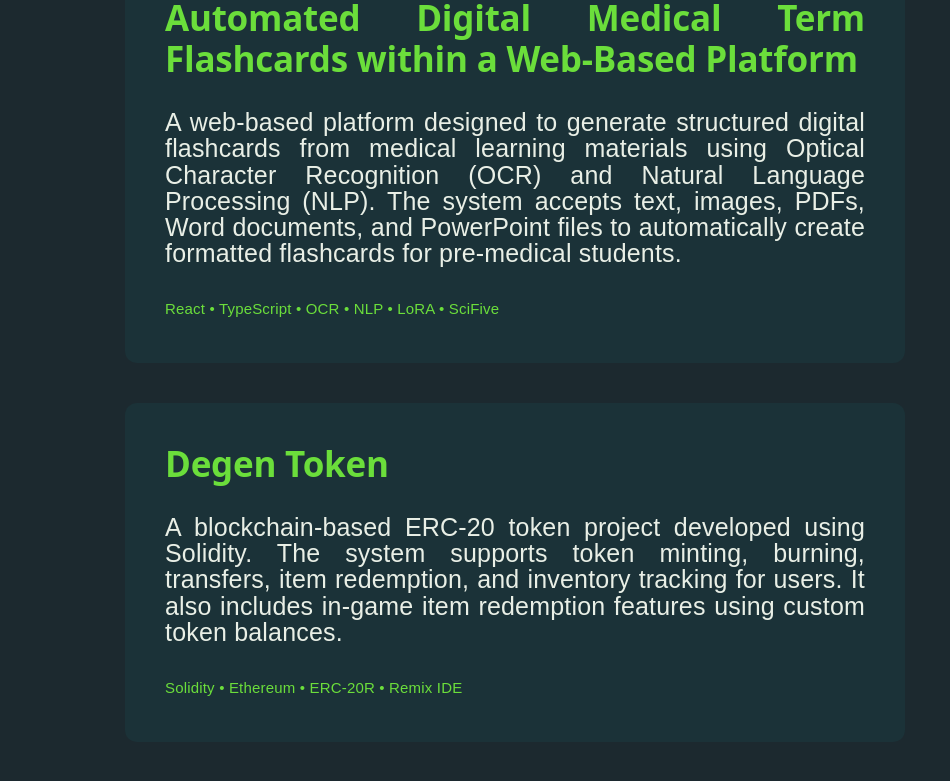
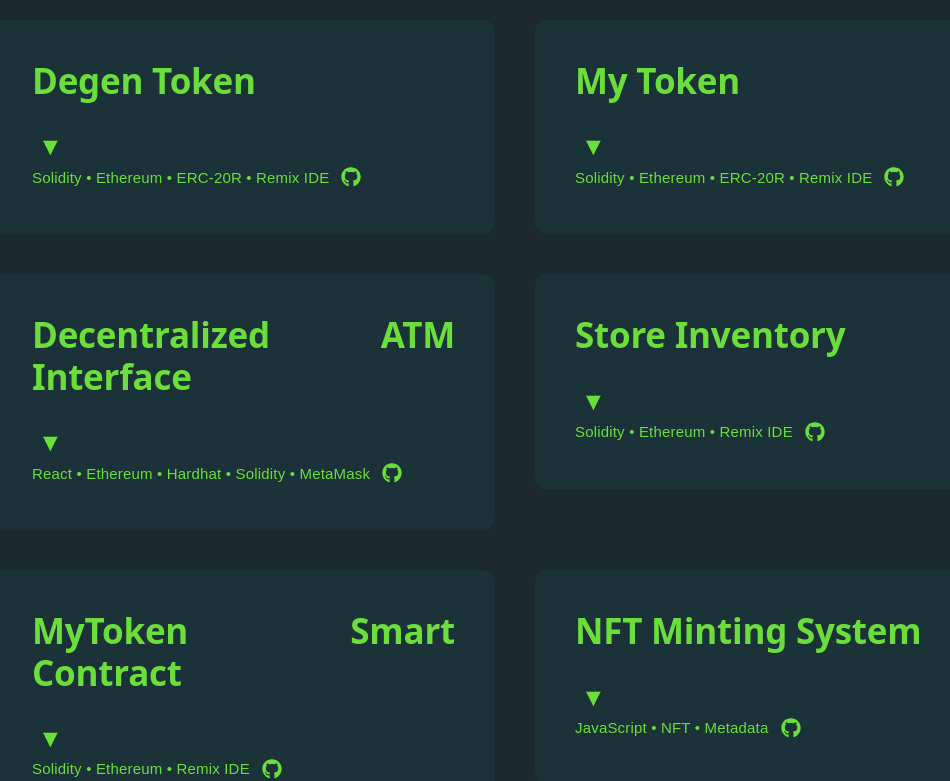
Before and after one commit to MarcAdornado12/website-portfolio, a React (Vite) app: page /projects in a window 1280 px wide. Shown: the part 1039-1820 px from the top of the page, without its empty margins (125-1075 px from the left). Built offline with nearby package versions, Linux system fonts and the light colour scheme.

Commit message:
Updated the project page

```diff
--- a/src/App.css
+++ b/src/App.css
@@ -220,7 +220,7 @@ body {
 /*PROJECT*/
 .projectPage {
   min-height: 100vh;
-  padding: 80px 120px;
+  padding: 40px;
   text-align: center;
 }
 
@@ -238,19 +238,20 @@ body {
 }
 
 .projectList {
-  display: flex;
-  flex-direction: column;
+  display: grid;
+  grid-template-columns: 1fr 1fr;
   gap: 40px;
-  align-items: center;
+  max-width: 1600px;
+  width: 100%;
+  margin: 0 auto;
+  align-items: start;
 }
 
 .projectCard {
-  width: 700px;
   padding: 40px;
   background-color: #1b3238;
   border-radius: 12px;
   text-align: left;
-
 }
 
 .projectCard h2 {
@@ -261,6 +262,14 @@ body {
   color: #6bde3b;
 }
 
+.projectCard button {
+  background: none;
+  border: none;
+  color: #6bde3b;
+  font-size: 25px;
+  cursor: pointer;
+}
+
 .projectCard p {
   font-size: 25px;
   margin-bottom: 30px;
@@ -269,7 +278,20 @@ body {
 }
 
 .projectCard .techUsed {
+  display: flex;
+  align-items: center;
+  gap: 12px;
   font-size: 15px;
+  margin-bottom: 1px;
   color: #6bde3b;
-  margin-bottom: 1px;
 }
+
+.projectCard a {
+  font-size: 20px;
+  color: #6bde3b;
+  margin-top: 5px;
+}
+
+.projectCard a:hover{
+  color: #e9efe6;
+}
--- a/src/pages/Projects.tsx
+++ b/src/pages/Projects.tsx
@@ -1,4 +1,8 @@
+import { useState } from "react"
+import { FaGithub, FaLinkedin, FaFacebook } from 'react-icons/fa';
+
 function Projects() {
+    const [openCards, setOpenCards] = useState<number[]>([]);
     return (
         <section className="projectPage">
 
@@ -8,23 +12,36 @@ function Projects() {
                 Here are some of the projects I have worked on during school days, and during my internship project.
             </p>
 
+
+
             <div className="projectList">
                 <div className="projectCard">
                     <h2>Marc's Personal Portfolio Website</h2>
-
+                    <button onClick={() => setOpenCards(openCards.includes(0) ? openCards.filter((card) => card !== 0) :
+                        [...openCards, 0])}> {openCards.includes(0) ? "▲" : "▼"}
+                    </button>
+                    {openCards.includes(0) && (
                         <p>
-                        A personal portfolio website created to practice frontend development using React, TypeScript, and Vite. The website includes multiple pages such as Home, About Me, Projects, and Contact.
+                            A personal portfolio website created to practice frontend development
+                            using React, TypeScript, and Vite. The website includes multiple pages
+                            such as Home, About Me, Projects, and Contact.
                         </p>
-
+                    )}
                     <p className="techUsed">
                         React • TypeScript • CSS • Vite
                     </p>
                 </div>
 
 
+
                 <div className="projectCard">
-                    <h2>Utilizing Optical Character Recognition and Natural Language Processing for Automated Digital Medical Term Flashcards within a Web-Based Platform</h2>
-
+                    <h2>Utilizing Optical Character Recognition and Natural Language Processing for
+                        Automated Digital Medical Term Flashcards within a Web-Based Platform
+                    </h2>
+                    <button onClick={() => setOpenCards(openCards.includes(1) ? openCards.filter((card) => card !== 1) :
+                        [...openCards, 1])}> {openCards.includes(1) ? "▲" : "▼"}
+                    </button>
+                    {openCards.includes(1) && (
                         <p>
                             A web-based platform designed to generate structured digital
                             flashcards from medical learning materials using Optical Character
@@ -33,105 +50,146 @@ function Projects() {
                             files to automatically create formatted flashcards for
                             pre-medical students.
                         </p>
-
+                    )}
                     <p className="techUsed">
                         React • TypeScript • OCR • NLP • LoRA • SciFive
                     </p>
                 </div>
 
+
+
                 <div className="projectCard">
                     <h2>Degen Token</h2>
-
+                    <button onClick={() => setOpenCards(openCards.includes(2) ? openCards.filter((card) => card !== 2) :
+                        [...openCards, 2])}> {openCards.includes(2) ? "▲" : "▼"}
+                    </button>
+                    {openCards.includes(2) && (
                         <p>
                             A blockchain-based ERC-20 token project developed using Solidity.
                             The system supports token minting, burning, transfers, item
                             redemption, and inventory tracking for users. It also includes
                             in-game item redemption features using custom token balances.
                         </p>
-
+                    )}
                     <p className="techUsed">
                         Solidity • Ethereum • ERC-20R • Remix IDE
+                        <a href="https://github.com/MarcAdornado/Avalanche-ETHAVAX4" target="_blank"><FaGithub /></a>
                     </p>
                 </div>
 
+
+
                 <div className="projectCard">
                     <h2>My Token</h2>
-
+                    <button onClick={() => setOpenCards(openCards.includes(3) ? openCards.filter((card) => card !== 3) :
+                        [...openCards, 3])}> {openCards.includes(3) ? "▲" : "▼"}
+                    </button>
+                    {openCards.includes(3) && (
                         <p>
                             A custom ERC-20 token developed using Solidity that supports
                             token minting, burning, and transfers between users. The project
                             also implements custom decimal handling and owner-controlled
                             token minting within the Ethereum development environment.
                         </p>
-
+                    )}
                     <p className="techUsed">
                         Solidity • Ethereum • ERC-20R • Remix IDE
+                        <a href="https://github.com/MarcAdornado/Avalanche-ETHAVAX3" target="_blank"><FaGithub /></a>
                     </p>
                 </div>
 
+
+
                 <div className="projectCard">
                     <h2>Decentralized ATM Interface</h2>
-
+                    <button onClick={() => setOpenCards(openCards.includes(4) ? openCards.filter((card) => card !== 4) :
+                        [...openCards, 4])}> {openCards.includes(4) ? "▲" : "▼"}
+                    </button>
+                    {openCards.includes(4) && (
                         <p>
                             This code implements a decentralized ATM interface using Ethereum smart contracts.
                             It allows users to interact with a blockchain-based wallet through a React.js frontend
                             integrated with the Ethereum network via MetaMask.
                         </p>
-
+                    )}
                     <p className="techUsed">
                         React • Ethereum • Hardhat • Solidity • MetaMask
+                        <a href="https://github.com/MarcAdornado/Avalanche-ETHAVAX2" target="_blank"><FaGithub /></a>
                     </p>
                 </div>
 
+
+
                 <div className="projectCard">
                     <h2>Store Inventory</h2>
-
+                    <button onClick={() => setOpenCards(openCards.includes(5) ? openCards.filter((card) => card !== 5) :
+                        [...openCards, 5])}> {openCards.includes(5) ? "▲" : "▼"}
+                    </button>
+                    {openCards.includes(5) && (
                         <p>
                             A Solidity-based smart contract designed to manage apple and banana
                             inventory in a store. The system allows users to buy items within set limits,
                             prevents purchases when stock is insufficient, and supports inventory restocking
                             while validating transactions and inventory data.
                         </p>
-
+                    )}
                     <p className="techUsed">
                         Solidity • Ethereum • Remix IDE
+                        <a href="https://github.com/MarcAdornado/Avalanche-ETHAVAX1" target="_blank"><FaGithub /></a>
                     </p>
                 </div>
 
+
+
                 <div className="projectCard">
                     <h2>MyToken Smart Contract</h2>
-
+                    <button onClick={() => setOpenCards(openCards.includes(6) ? openCards.filter((card) => card !== 6) :
+                        [...openCards, 6])}> {openCards.includes(6) ? "▲" : "▼"}
+                    </button>
+                    {openCards.includes(6) && (
                         <p>
                             A Solidity smart contract that creates a cryptocurrency-like token on the Ethereum blockchain.
                             The project supports token minting, burning, balance tracking, and secure token supply management.
                         </p>
-
+                    )}
                     <p className="techUsed">
                         Solidity • Ethereum • Remix IDE
+                        <a href="https://github.com/MarcAdornado/creatingToken" target="_blank"><FaGithub /></a>
                     </p>
                 </div>
 
+
+
                 <div className="projectCard">
                     <h2>NFT Minting System</h2>
-
+                    <button onClick={() => setOpenCards(openCards.includes(7) ? openCards.filter((card) => card !== 7) :
+                        [...openCards, 7])}> {openCards.includes(7) ? "▲" : "▼"}
+                    </button>
+                    {openCards.includes(7) && (
                         <p>
                             A JavaScript-based NFT minting system that creates and stores NFT metadata such as name, eye color,
                             shirt type, and accessories. The project also supports listing minted NFTs and tracking the total NFT supply.
                         </p>
-
+                    )}
                     <p className="techUsed">
                         JavaScript • NFT • Metadata
+                        <a href="https://github.com/MarcAdornado/JSLoopAndFunction" target="_blank"><FaGithub /></a>
                     </p>
                 </div>
 
+
+
                 <div className="projectCard">
                     <h2>2D OpenGL Graphics Project</h2>
-
+                    <button onClick={() => setOpenCards(openCards.includes(8) ? openCards.filter((card) => card !== 8) :
+                        [...openCards, 8])}> {openCards.includes(8) ? "▲" : "▼"}
+                    </button>
+                    {openCards.includes(8) && (
                         <p>
                             A computer graphics project developed using C++ and OpenGL. The project demonstrates basic 2D rendering, object
                             transformations, and animation techniques such as scaling, rotation, and translation.
                         </p>
-
+                    )}
                     <p className="techUsed">
                         C++ • OpenGL • GLUT
                     </p>
```
Lines whose indentation alone changed are shown as unchanged.
